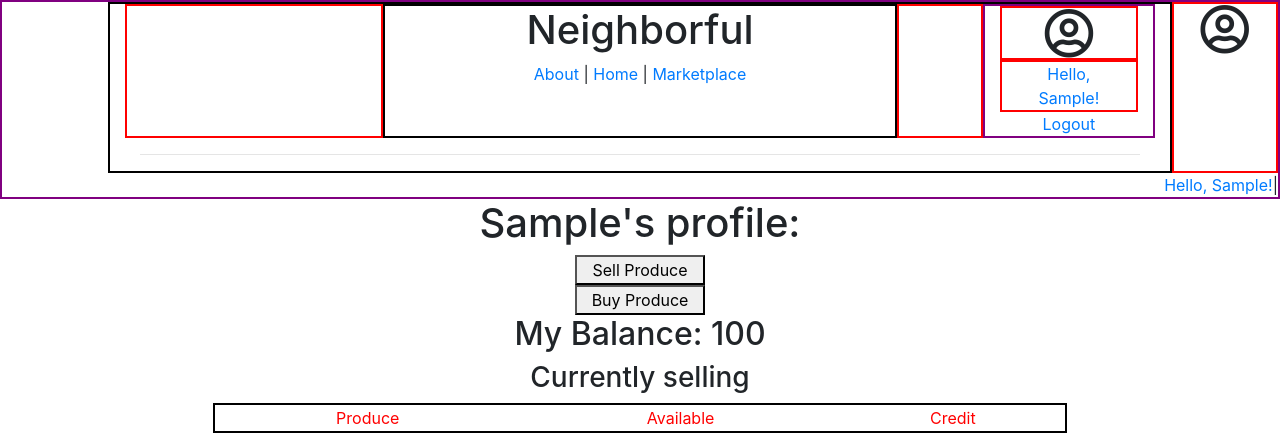
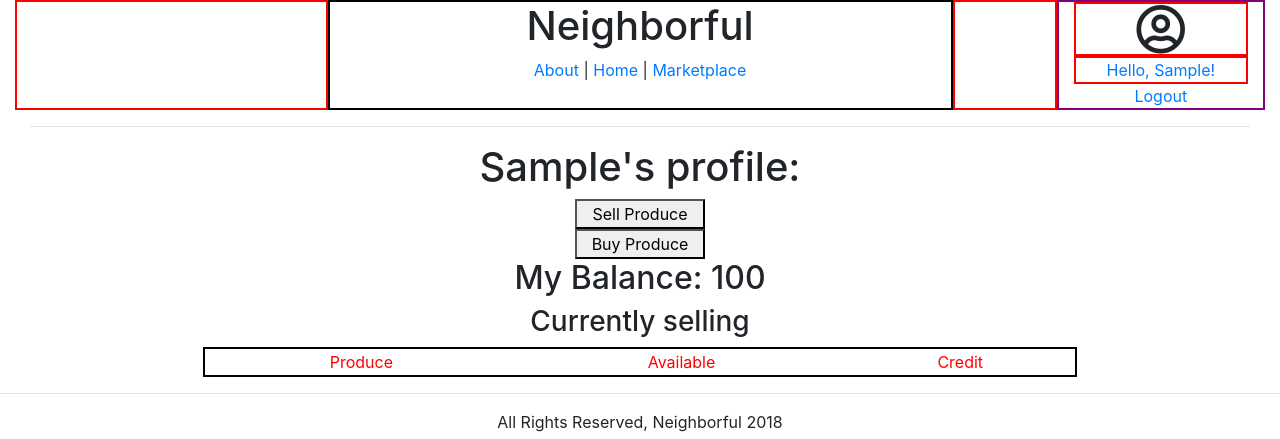
Before and after one commit to njang/neighborful, a Django app: template main_app/templates/profile.html in a window 1280 px wide. Shown: the top 439 px of the page. Run offline with Django 3.2, Linux system fonts and the light colour scheme; the template is opened without the code that fills it, so the values that code supplies are empty; the visitor is signed in with stand-in values (Sample User, id 1); some libraries are stand-ins or nearby versions.

Commit message:
removes extra header from profile.html

```diff
--- a/main_app/templates/header.html
+++ b/main_app/templates/header.html
@@ -18,8 +18,8 @@
     </div>
     <div id="username" class="col-2">
         <i class="far fa-user-circle" id="fontAwesome"></i>
-      <a class="col-md-auto" id="user" href="{% url 'profile' user.username %}">Hello, {{ user.first_name }}!</a>
-      <a href="{% url 'logout' %}">Logout</a>
+        <a class="col-md-auto" id="user" href="{% url 'profile' user.username %}">Hello, {{ user.first_name }}!</a>
+        <a href="{% url 'logout' %}">Logout</a>
     </div>
   </div>
     {% else %}
--- a/main_app/templates/profile.html
+++ b/main_app/templates/profile.html
@@ -3,12 +3,7 @@
 
 {% block content %}
 <div class="container-fluid">
-    <div class="row justify-content-end" id="profileHeader">
-      <div class="col-10 offset-md-1" id="header">{% include "./header.html" %}</div>
-      <i class="far fa-user-circle col-1" id="fontAwesome"></i>
-      {% if user.is_authenticated %}
-          <a  href="{% url 'profile' user.username %}">Hello, {{ user.first_name }}!</a> |
-      {% endif %}
+{% include "./header.html" %}
     </div>
     <h1>{{ user.first_name }}'s profile:</h1>
     <div class="row justify-content-center">
```
